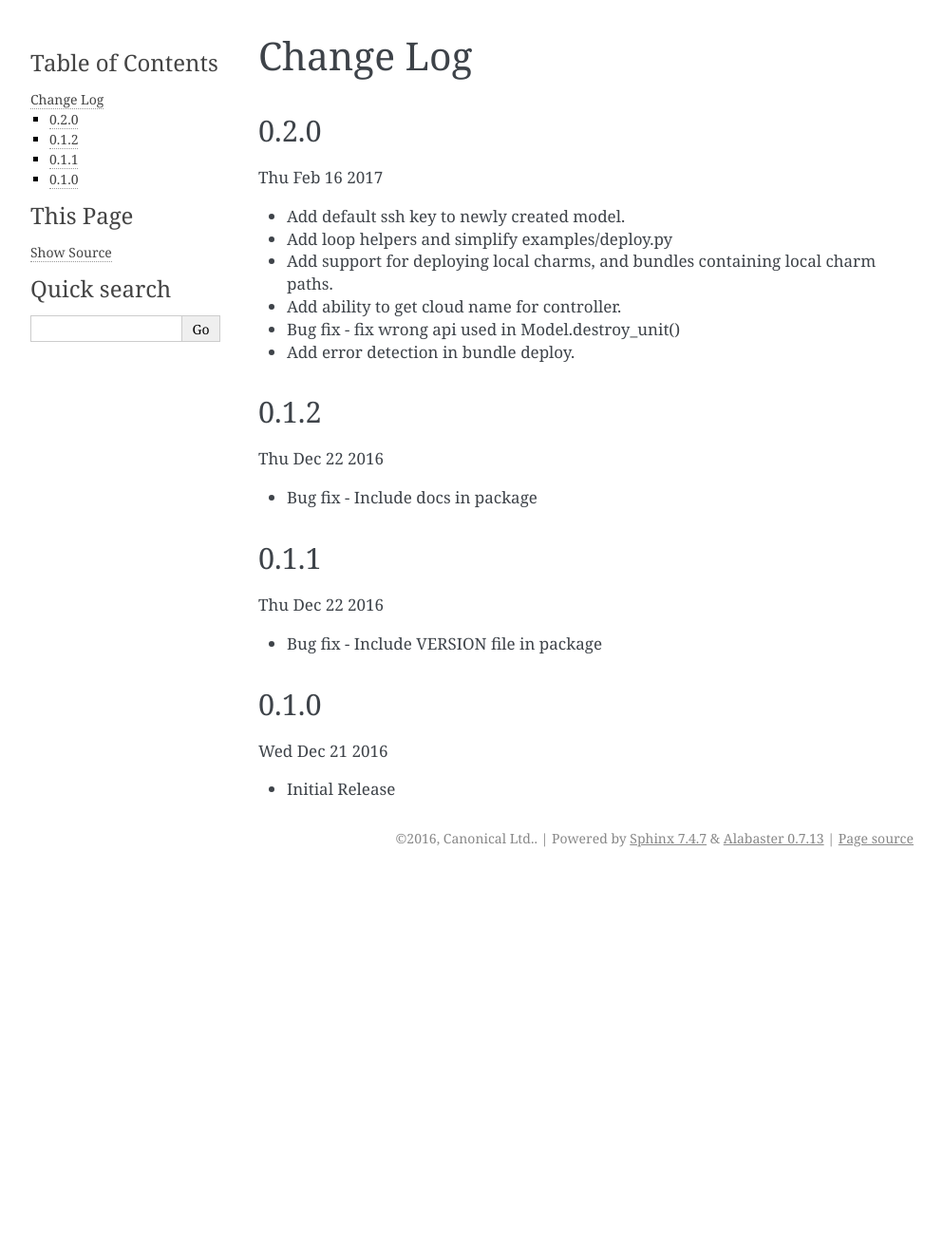
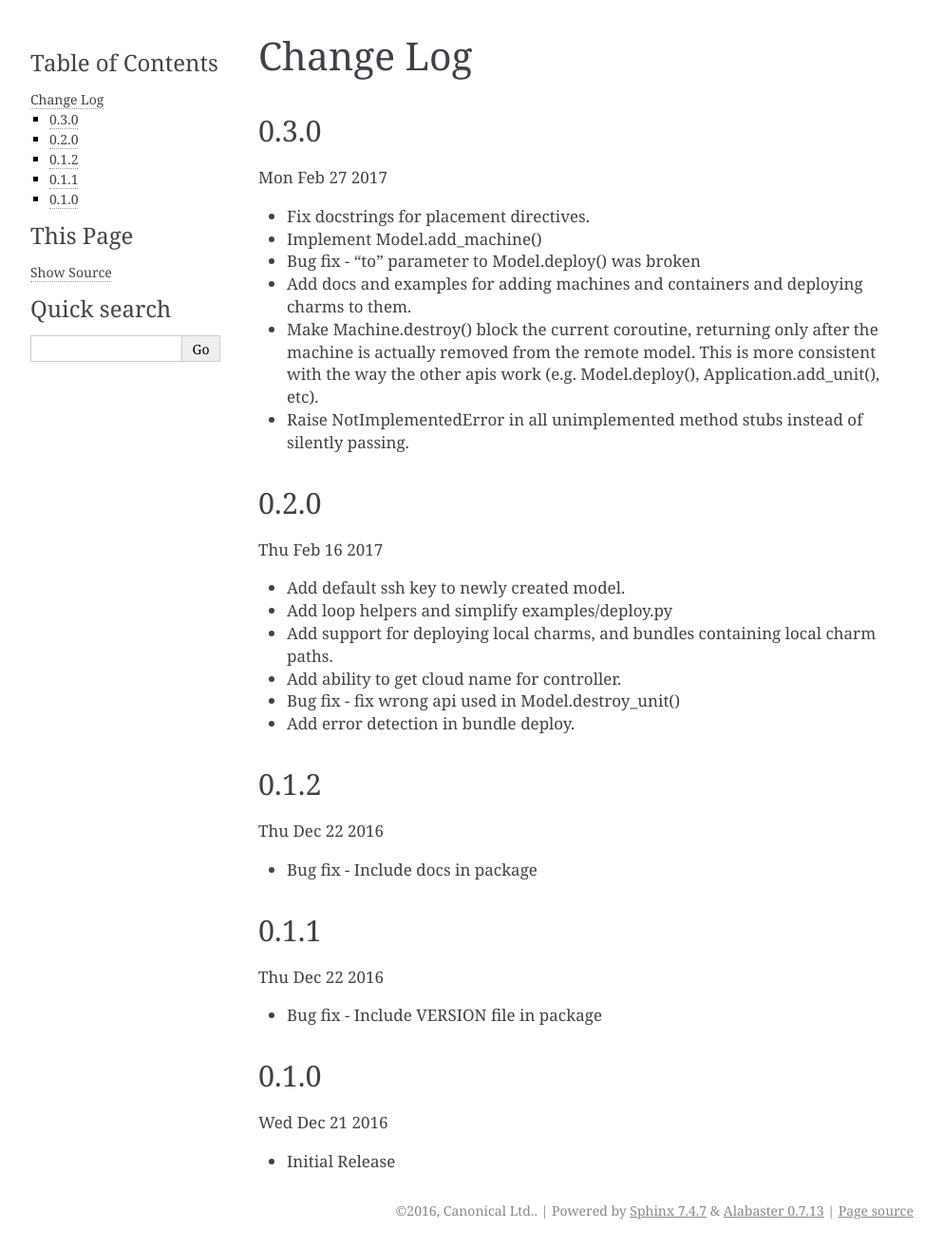
Before and after one commit to juju/python-libjuju, a Sphinx documentation site: the page built from docs/changelog.rst, in a window 1280 px wide. Shown: the whole page at 95% size, without its empty margins (148-1141 px from the left). Built offline with Sphinx 7.4.7, drawn with Linux system fonts in a browser that asks for light colours; before the commit the page ends 922 px from its top, so only the background shows below that.

Commit message:
Update changelog for 0.3.0

```diff
--- a/docs/changelog.rst
+++ b/docs/changelog.rst
@@ -1,5 +1,21 @@
 Change Log
 ----------
+
+0.3.0
+^^^^^
+Mon Feb 27 2017
+
+* Fix docstrings for placement directives.
+* Implement Model.add_machine()
+* Bug fix - "to" parameter to Model.deploy() was broken
+* Add docs and examples for adding machines and containers and deploying
+  charms to them.
+* Make Machine.destroy() block the current coroutine, returning only after
+  the machine is actually removed from the remote model. This is more
+  consistent with the way the other apis work (e.g. Model.deploy(),
+  Application.add_unit(), etc).
+* Raise NotImplementedError in all unimplemented method stubs instead of
+  silently passing.
 
 0.2.0
 ^^^^^
```
